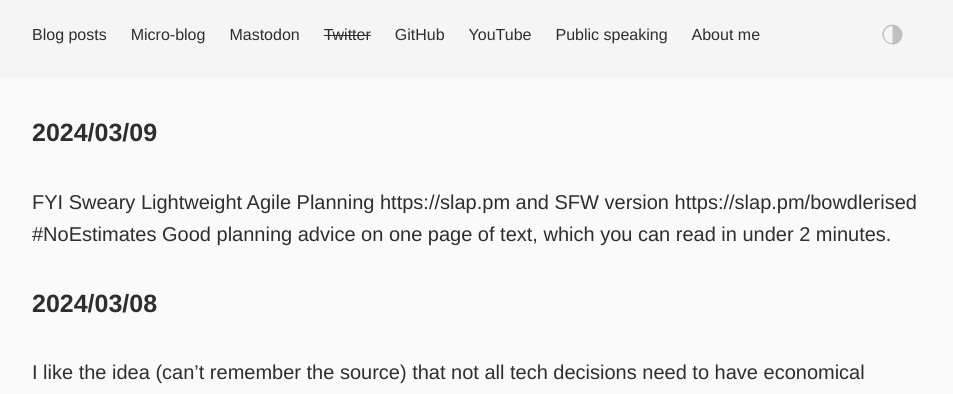
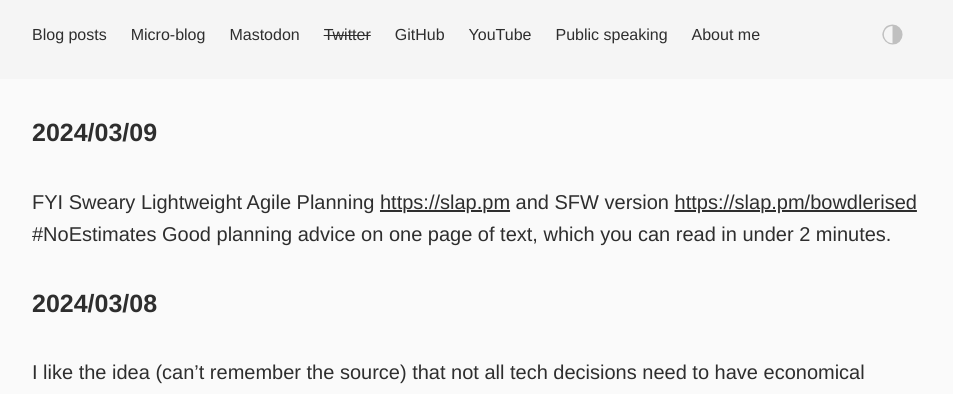
Before and after one commit to dkandalov/dkandalov.github.io, a Jekyll site: the page built from micro-blog.md, in a window 1280 px wide and 900 px high. Shown: the top 394 px of the window, without its empty margins (160-1113 px from the left). Built offline with Jekyll 4.4.1, drawn with Linux system fonts in a browser that asks for light colours.

```diff
--- a/micro-blog.md
+++ b/micro-blog.md
@@ -4,7 +4,7 @@ permalink: /micro-blog/
 ---
 
 #### 2024/03/09
-FYI Sweary Lightweight Agile Planning https://slap.pm and SFW version https://slap.pm/bowdlerised #NoEstimates Good planning advice on one page of text, which you can read in under 2 minutes.
+FYI Sweary Lightweight Agile Planning <https://slap.pm> and SFW version <https://slap.pm/bowdlerised> #NoEstimates Good planning advice on one page of text, which you can read in under 2 minutes.
 
 #### 2024/03/08
 I like the idea (can't remember the source) that not all tech decisions need to have economical rationale behind them. For example, it might be worth tidying up the code not because it will make us more productive in the future but because we enjoy a better working environment.
```
